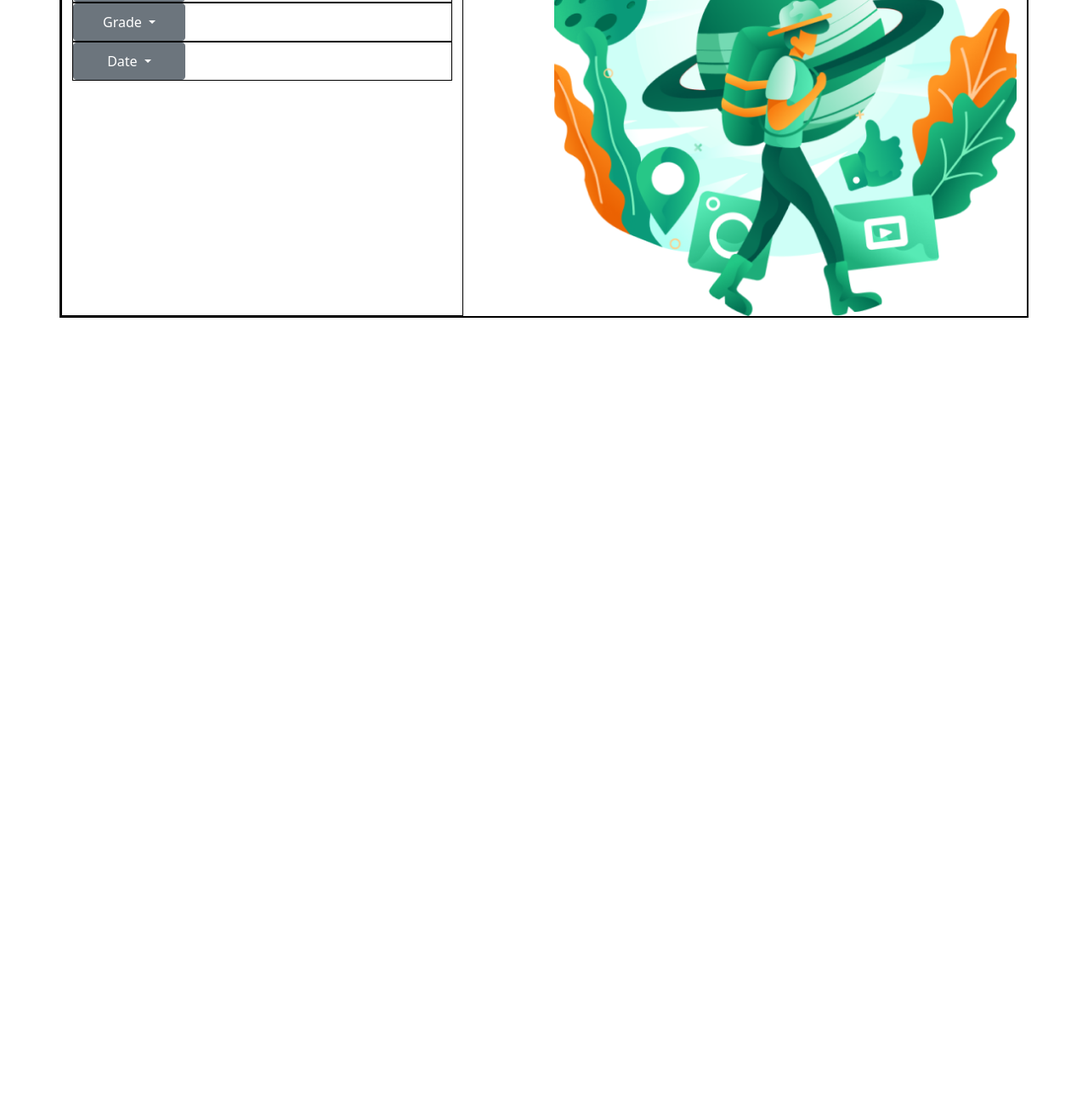
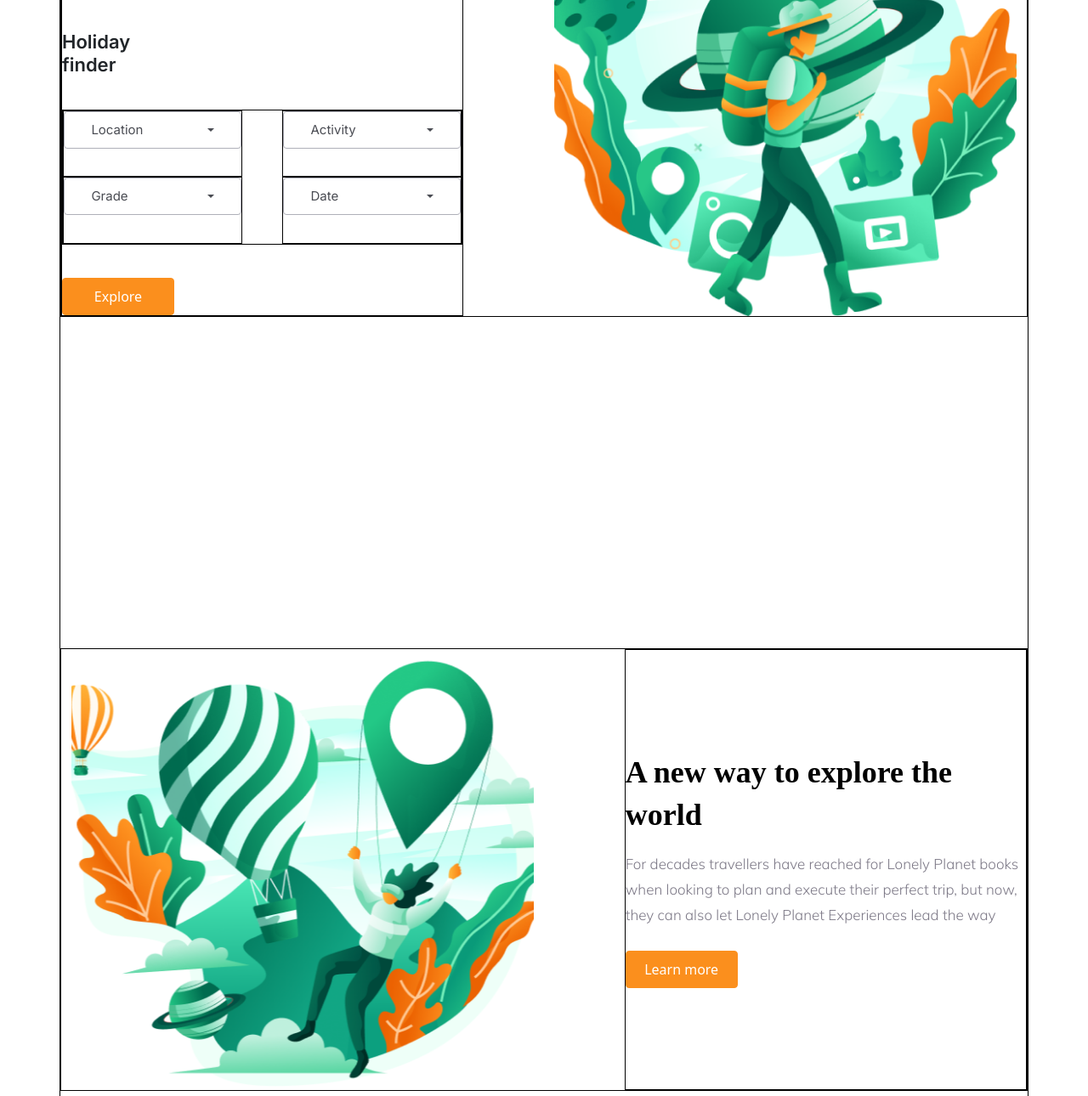
Before and after one commit to skovorodko-ov/TravelAndTours, a plain HTML site: page index.html in a window 1280 px wide. Shown: the part 323-1613 px from the top of the page at 85% size. Before the commit the page ends 800 px from the top, so only its background shows below. Drawn offline with nearby package versions, Linux system fonts and the light colour scheme.

Commit message:
faet: added blockSecond and block3

```diff
--- a/css/style.css
+++ b/css/style.css
@@ -9,7 +9,9 @@ div {
     max-height: 41px;
     padding: 0;
 }
-
+.nav {
+    padding: 0;
+}
 .nav__link {
     color: #B8BECD;
     font-family: "Inter";
@@ -45,11 +47,113 @@ div {
 .BlockFirst {
     margin-top: 64px;
 }
+.BlockFirst__firstColumn {
+    display: flex;
+    flex-direction: column;
+    justify-content: space-between;
+    padding: 0;
+}
 .BlockFirst__form {
     display: flex;
+    flex-wrap: wrap;
     justify-content: space-between;
 }
-/* .dropdown {
-    width: 50%;
+.dropdown {
+    width: 45%;
     margin: 0;
-} */
+}
+.btn-secondary {
+    width: 100%;
+    margin-bottom: 32.71px;
+    color: #4A4C53;
+    border: 0.8px solid #AFB0B9;
+    background-color: #fff;
+    display: flex;
+    justify-content: space-between;
+    align-items: center;
+    font-family: Inter;
+    font-size: 15px;
+    font-style: normal;
+    font-weight: 400;
+    line-height: 32px;
+    letter-spacing: 0em;
+    text-align: left;
+    padding-left: 15%;
+    padding-right: 15%;
+}
+h1 {
+    font-family: Playfair Display;
+font-size: 64px;
+font-style: normal;
+font-weight: 700;
+line-height: 80px;
+letter-spacing: 0em;
+text-align: left;
+}
+.BlockFirst__span {
+    font-family: Inter;
+font-size: 22px;
+font-style: normal;
+font-weight: 600;
+line-height: 27px;
+letter-spacing: 0em;
+text-align: left;
+max-width: 144px;
+}
+.blockSecond {
+    margin-top: 390px;
+}
+.blockSecond__rightColumn {
+    display: flex;
+    flex-direction: column;
+    justify-content: space-around;
+    padding: 0;
+    padding-top: 10%;
+    padding-bottom: 10%;
+}
+h2 {
+    font-family: Playfair Display;
+    font-size: 36px;
+    font-style: normal;
+    font-weight: 700;
+    line-height: 50px;
+    letter-spacing: 0em;
+    text-align: left;
+    color: black;
+}
+.blockSecond__p {
+    font-family: Mulish;
+    font-size: 17px;
+    font-style: normal;
+    font-weight: 300;
+    line-height: 30px;
+    letter-spacing: 0em;
+    text-align: left;
+    color: #7D7987;
+}
+.block3 {
+    margin-top: 293px;
+}
+.block3__title {
+    display: flex;
+    justify-content: space-between;
+    padding: 0;
+    align-items: center;
+}
+.btn-light {
+    color: #FB8F1D;
+    font-family: Inter;
+    font-size: 17px;
+    font-style: normal;
+    font-weight: 600;
+    line-height: 60px;
+    letter-spacing: 0em;
+    text-align: left;
+}
+.card-img-top {
+    position: relative;
+}
+.card-title {
+    position: relative;
+    z-index: 1;
+}
--- a/index.html
+++ b/index.html
@@ -7,6 +7,8 @@
     <title>Travel And Tours</title>
     <link rel="preconnect" href="https://fonts.gstatic.com">
     <link href="https://fonts.googleapis.com/css2?family=Inter:wght@400;500;600;700;800&display=swap" rel="stylesheet">
+    <link rel="preconnect" href="https://fonts.gstatic.com">
+    <link href="https://fonts.googleapis.com/css2?family=Mulish:wght@300;400;500;600;700&display=swap" rel="stylesheet">
     <link href="https://cdn.jsdelivr.net/npm/bootstrap@5.0.0-beta3/dist/css/bootstrap.min.css" rel="stylesheet" integrity="sha384-eOJMYsd53ii+scO/bJGFsiCZc+5NDVN2yr8+0RDqr0Ql0h+rP48ckxlpbzKgwra6" crossorigin="anonymous">
     <link rel="stylesheet" href="css\style.css">
 </head>
@@ -24,12 +26,11 @@
             </div>
         </header>
         <div class="row BlockFirst">
-            <div class="col-5 flex-direction-column justify-content-between">
+            <div class="col-5 BlockFirst__firstColumn">
                 <h1 class="BlockFirst__h1">Explore and
                     Travel</h1>
                     <span class="BlockFirst__span">Holiday finder</span>
                 <div class="BlockFirst__form">
-
                     <div class="dropdown">
                         <button class="btn btn-secondary dropdown-toggle" type="button" id="dropdownMenu2" data-bs-toggle="dropdown" aria-expanded="false">
                             Location
@@ -40,7 +41,7 @@
                           <li><button class="dropdown-item" type="button">Something else here</button></li>
                         </ul>
                       </div>
-                </div>
+
                       <div class="dropdown">
                           <button class="btn btn-secondary dropdown-toggle" type="button" id="dropdownMenu2" data-bs-toggle="dropdown" aria-expanded="false">
                               Activity
@@ -72,7 +73,36 @@
                         </ul>
                       </div>
                 </div>
+                <button type="button" class="btn btn-primary">Explore</button>
+            </div>
             <img class="col-6 offset-1" src="img\thousand-01 1.png" alt="thousand-01">
+        </div>
+        <div class="row blockSecond">
+          <img class="col-6 blockSecond__img" src="img\Thousand-02 1.png" alt="thousand-02">
+          <div class="col-5 offset-1 blockSecond__rightColumn">
+            <h2 class="blockSecond__h2">A new way to explore the world</h2>
+            <p class="blockSecond__p">For decades travellers have reached for Lonely Planet books when looking to plan and execute their perfect
+              trip, but now, they can also let Lonely Planet Experiences lead the way</p>
+              <button type="button" class="btn btn-primary">Learn more</button>
+          </div>
+        </div>
+        <div class="row block3">
+          <div class="col-12 block3__title">
+            <h2 class="block3__h2">Featured destinations</h2>
+            <button type="button" class="btn btn-light">View all ></button>
+          </div>
+          <div class="col-12 block3__cards">
+            <div class=" col-3 block3__card">
+              <img src="img\Mask Group.png" class="card-img-top" alt="maskGroup">
+              <!-- <div class="card-body"> -->
+              <h5 class="card-title">Raja Ampat</h5>
+              <p class="card-text">Indonesia</p>
+            </div>
+          </div>
+            <div class="block3__card"></div>
+            <div class="block3__card"></div>
+            <div class="block3__card"></div>
+        </div>
     </div>
     </div>
 
```
Also changed, not shown: img/Mask Group.png (added), img/Thousand-02 1.png (added). Lines whose indentation alone changed are shown as unchanged.
